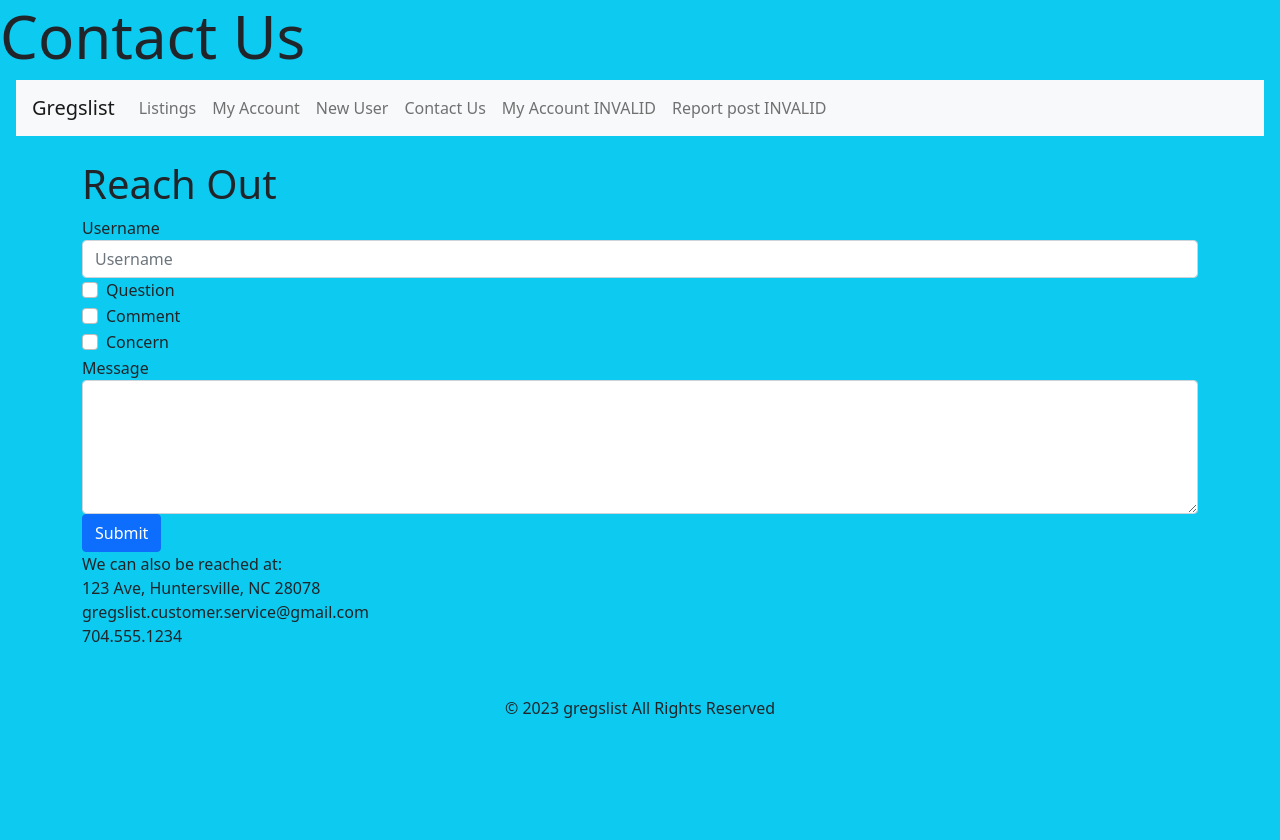
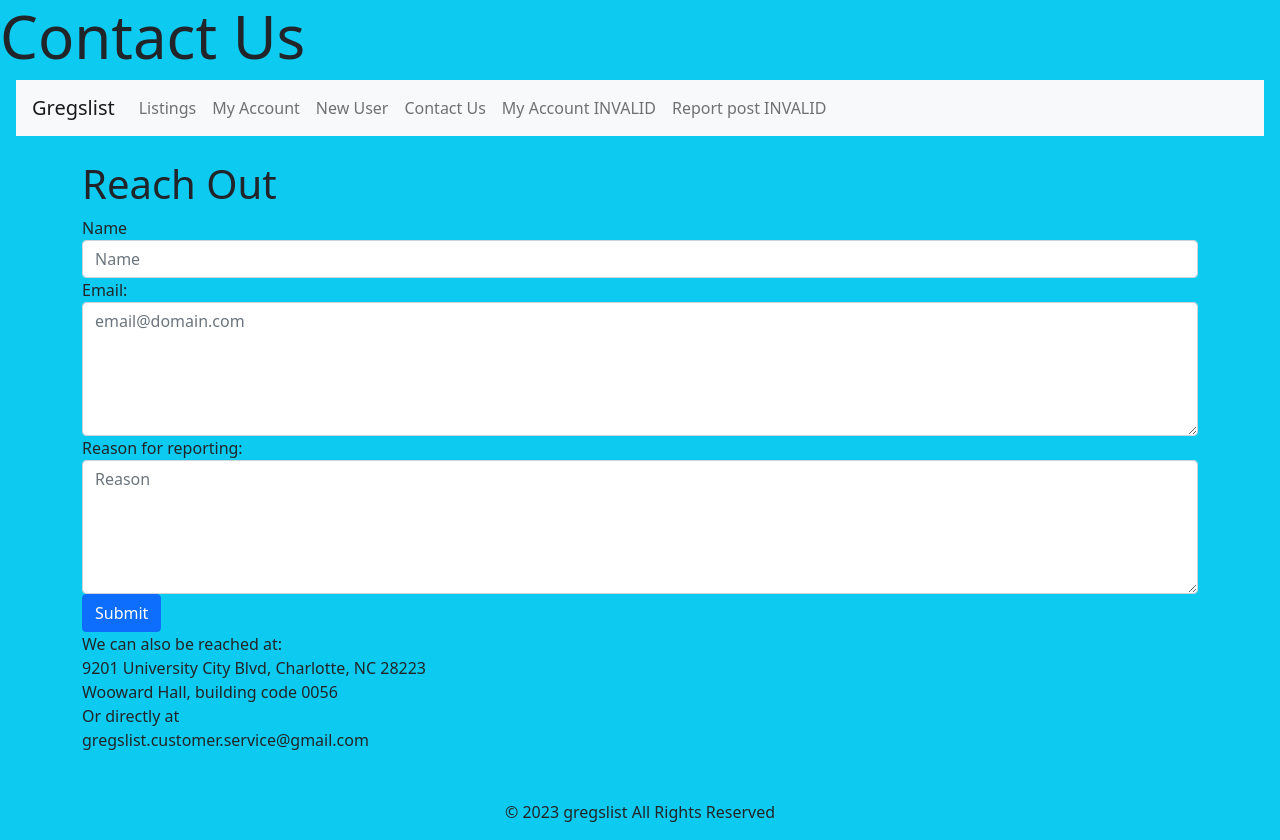
Before and after one commit to ajwild320/Project-Gregslist, a Flask app: page /contact_us in a window 1280 px wide. Before the commit the page ends 718 px from the top, so only its background shows below. Run offline with Flask 3, Linux system fonts and the light colour scheme.

Commit message:
Updated contact us page and made the form send in an email to both user and company email

```diff
--- a/app.py
+++ b/app.py
@@ -36,6 +36,23 @@ def home():
 @app.get('/contact_us')
 def contact_us():
     return render_template('contact_us.html')
+
+#TODO
+#More suitable for a nonexisting user as some data could be pulled from database
+@app.post('/contact_us_email')
+def contact_us_email():
+    name = request.form.get("name")
+    email = request.form.get("email")
+    reason = request.form.get("reason")
+    if name.__len__() == 0 or email.__len__() == 0 or reason.__len__() == 0:
+        return redirect('/contact_us')
+    else:
+        subject_line = "{} is reaching out".format(name)
+        body = "{} is reaching out. They can be responded to at {}. They are reaching out in regards of: {}".format(name, email, reason)
+        msg = Message(subject_line, sender = 'gregslist.customer.service@gmail.com', recipients = ['gregslist.customer.service@gmail.com', email])
+        msg.body = body
+        mail.send(msg)
+        return render_template('home.html')
 
 #TODO
 #needs to be finished once the sign in is completed and we know where to redirect to
@@ -91,10 +108,10 @@ def report_post():
     return render_template('report_post.html')
 
 #TODO
-#update to take sender and cc as user, return an error page if doesnt work
+#update to send user as a recipient, return an error page if doesnt work
 @app.post('/report_post_email')
 def report_post_email():
-    msg = Message('Report Post', sender = 'gregslist.customer.service@gmail.com', cc = ['gregslist.customer.service@gmail.com'], recipients = ['gregslist.customer.service@gmail.com'])
+    msg = Message('Report Post', sender = 'gregslist.customer.service@gmail.com', recipients = ['gregslist.customer.service@gmail.com'])
     msg.body = request.form.get("reason")
     mail.send(msg)
     return render_template('home.html')
--- a/templates/contact_us.html
+++ b/templates/contact_us.html
@@ -10,44 +10,29 @@
 
 {% block body %}
     <h1>Reach Out</h1>
-
-    <form>
+    <form method="post" action='/contact_us_email'>
       <div class="form-group">
-          <label for="exampleFormControlInput1">Username</label>
-          <input type="text" class="form-control" id="exampleFormControlInput1" placeholder="Username">
-        </div>
-
-        <div class="form-check">
-            <input class="form-check-input" type="checkbox" value="" id="Question">
-            <label class="form-check-label" for="Question">
-              Question
-            </label>
-        </div>
-        <div class="form-check">
-            <input class="form-check-input" type="checkbox" value="" id="Comment">
-            <label class="form-check-label" for="Comment">
-              Comment
-            </label>
-        </div>
-        <div class="form-check">
-            <input class="form-check-input" type="checkbox" value="" id="Concern">
-            <label class="form-check-label" for="Concern">
-              Concern
-            </label>
+        <label for="exampleFormControlInput1">Name</label>
+        <input type="text" class="form-control" id="exampleFormControlInput1" name ="name" placeholder="Name">
       </div>
 
       <div class="form-group">
-          <label for="exampleFormControlTextarea1">Message</label>
-          <textarea class="form-control" id="exampleFormControlTextarea1" rows="5"></textarea>
+        <label for="reason">Email:</label>
+        <textarea class="form-control" id="reason" name="email" placeholder="email@domain.com" rows="5"></textarea>
       </div>
 
-        <button type="submit" class="btn btn-primary">Submit</button>
+      <div class="form-group">
+        <label for="reason">Reason for reporting:</label>
+        <textarea class="form-control" id="reason" name="reason" placeholder="Reason" rows="5"></textarea>
+      </div>
+
+        <button type="submit" class="btn btn-primary" id="button">Submit</button>
     </form>
-
     <p1>
       We can also be reached at: <br>
-        123 Ave, Huntersville, NC 28078 <br>
+      9201 University City Blvd, Charlotte, NC 28223 <br>
+      Wooward Hall, building code 0056 <br>
+      Or directly at <br>
       gregslist.customer.service@gmail.com <br>
-        704.555.1234 <br>
     </p1>
 {% endblock %}
```
Lines whose indentation alone changed are shown as unchanged.
